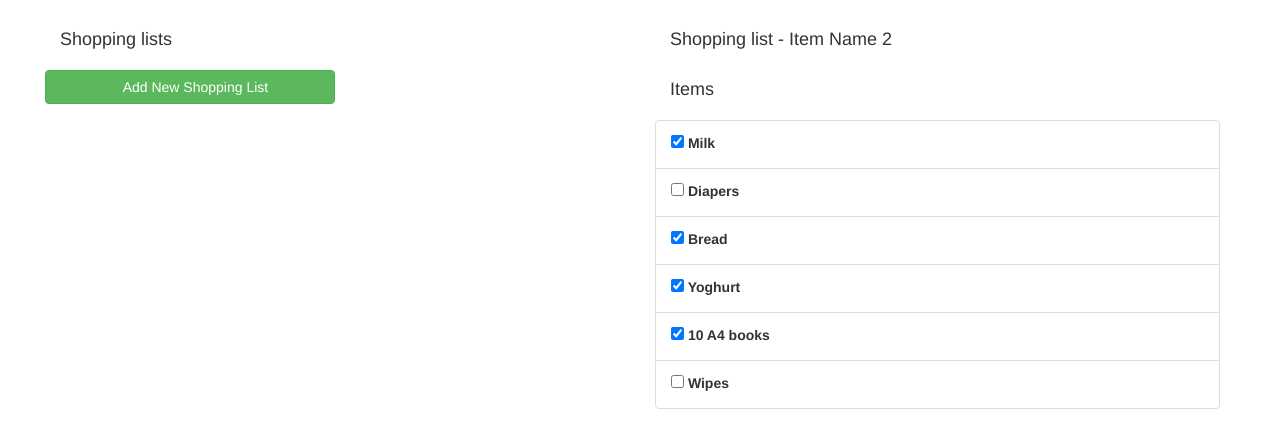
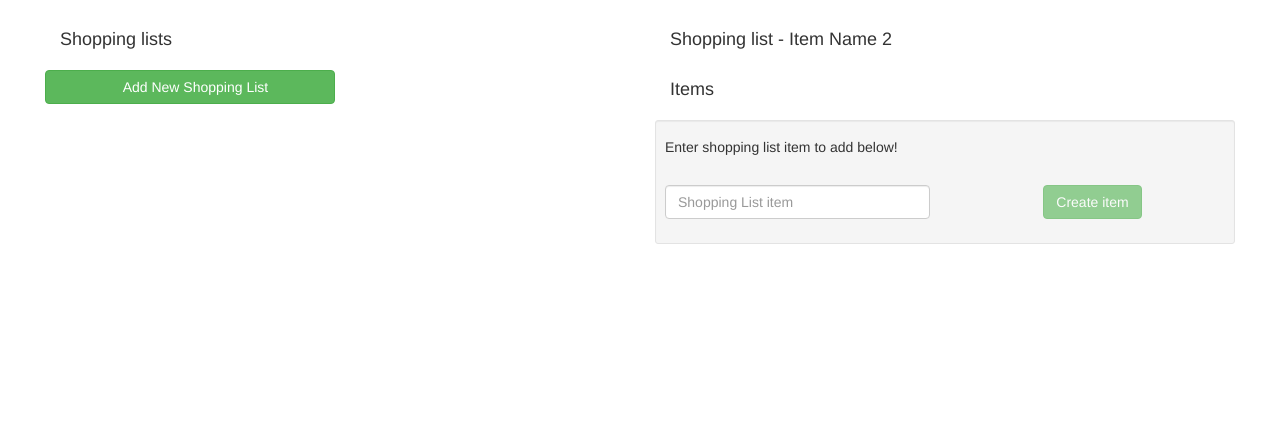
Before and after one commit to VincentHokie/andela-shopping-list-app, a Flask app: page /view/shopping-lists in a window 1280 px wide. Shown: the part 52-500 px from the top of the page. Run offline with Flask 2, Linux system fonts and the light colour scheme; the visitor is signed in with stand-in values (Sample User, id 1); some libraries are stand-ins or nearby versions; some web fonts are replaced.

Commit message:
placeholder shopping list items replaced with functional objects from the databse

```diff
--- a/app/templates/shopping-list/view.html
+++ b/app/templates/shopping-list/view.html
@@ -61,28 +61,71 @@
 
         <div class="col-sm-6 hidden-xs">
 
+
             <h4 class="col-xs-12" style="margin-bottom:20px">Shopping list - Item Name 2</h4>
             <h4 class="col-xs-12" style="margin-bottom:20px">Items</h4>
 
+            <div class="well well-sm col-xs-12">
+                <h5>Enter shopping list item to add below!</h5>
+                <form action="/create/shopping-list/item" method="post" name="create-bucketlist">
+                    {{ form_item.hidden_tag() }}
+
+                    <input type="hidden" value="" name="shopping_list" />
+
+                    <div class="row">
+                        <div class="col-xs-6">
+                            <div class="form-group">
+
+                                {% for error in form_item.name.errors %}
+                                <span style="color: red;">[{{ error }}]</span>
+                                {% endfor %}<br>
+                                {{ form_item.name(placeholder="Shopping List item", class="form-control", required="required") }}
+
+                            </div>
+                        </div>
+
+                        <div class="col-xs-6">
+                            <div class="form-group">
+                                <br>
+                                <center>
+                                    <button type="submit" name="Submit" class="btn btn-success create-item" disabled>Create item</button>
+                                </center>
+                            </div>
+                        </div>
+
+                    </div>
+
+
+                </form>
+            </div>
+
             <ul class="list-group col-xs-12">
-                <li class="list-group-item">
-                    <label><input type="checkbox" checked> Milk</label>
+
+                {% if items_of_list %}
+
+                {% for item in items_of_list %}
+                <li class="list-group-item col-xs-12 shopping-list-items {{ items_of_list[item]['shopping_list'] }}" id="{{ items_of_list[item]['id'] }}">
+
+                    <label class="col-xs-10"><input type="checkbox" class=""col-xs-12"
+                    {% if items_of_list[item]["checked"] %} checked {% endif %}> {{ items_of_list[item]['name'] }} </label>
+
+                    <a href="/update/shopping-list/item/{{ items_of_list[item]['id'] }}" class="col-xs-1" style="padding:0">
+                        <i class="fa fa-edit btn btn-primary"></i>
+                    </a>
+                    <form role="form" method="post" action="/delete/shopping-list-item" class="col-xs-1" style="padding:0">
+                        {{ form_delete.hidden_tag() }}
+                        <input type="hidden" value="{{ items_of_list[item]['id'] }}" name="id" />
+                        <button class="btn btn-danger col-xs-12" type="submit">
+                            <i class="fa fa-trash-o"></i>
+                        </button>
+                    </form>
+
                 </li>
-                <li class="list-group-item">
-                    <label><input type="checkbox"> Diapers</label>
-                </li>
-                <li class="list-group-item">
-                    <label><input type="checkbox" checked> Bread</label>
-                </li>
-                <li class="list-group-item">
-                    <label><input type="checkbox" checked> Yoghurt</label>
-                </li>
-                <li class="list-group-item">
-                    <label><input type="checkbox" checked> 10 A4 books</label>
-                </li>
-                <li class="list-group-item">
-                    <label><input type="checkbox"> Wipes</label>
-                </li>
+
+                {% endfor %}
+
+                {% endif %}
+
             </ul>
 
         </div>
```
